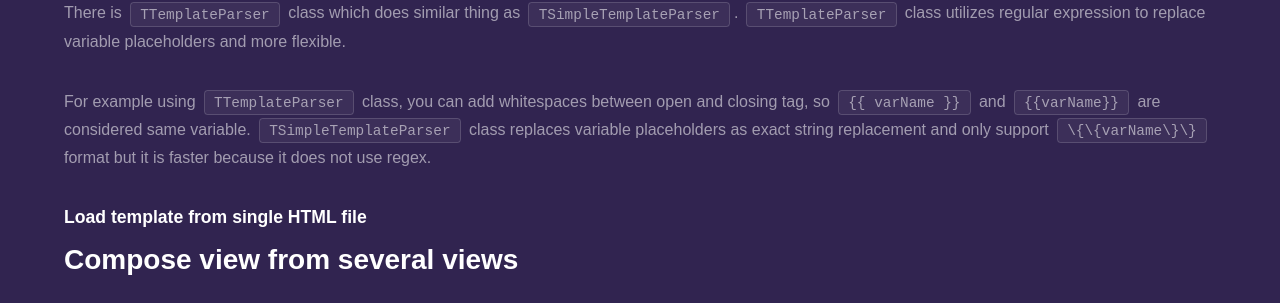
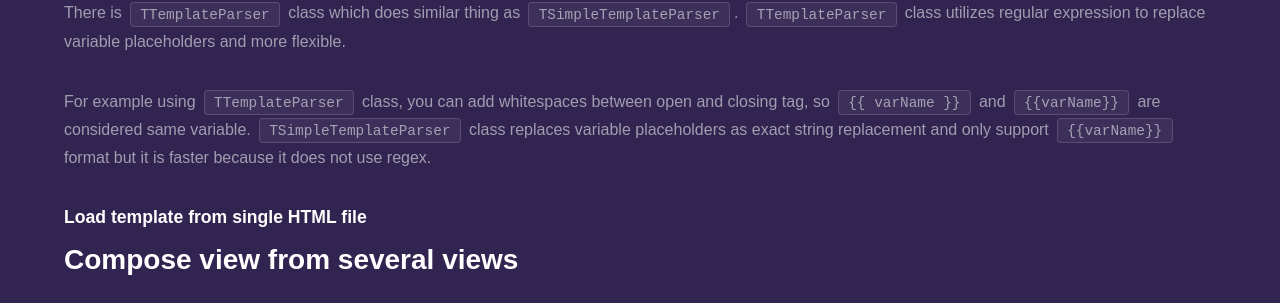
Before and after one commit to fanoframework/fanoframework.github.io, a Jekyll site: the page built from working-with-views/index.md, in a window 1280 px wide and 900 px high, scrolled down 1638 px. Shown: the part 247-550 px from the top of the window. Built offline with Jekyll 4.4.1, drawn with Linux system fonts in a browser that asks for light colours; our own code applies the rules of GitHub Pages for plain Markdown files; some of the changed lines change nothing that is shown.

Commit message:
fix {{}} is interpret as variable by Jekyll

```diff
--- a/working-with-views/index.md
+++ b/working-with-views/index.md
@@ -73,7 +73,7 @@ There is `TTemplateParser` class which does similar thing as `TSimpleTemplatePar
 to replace variable placeholders and more flexible.
 
 For example using `TTemplateParser` class, you can add whitespaces between open and closing tag, so `{{ "{{ varName " }}}}` and `{{ "{{varName" }}}}` are considered same variable. `TSimpleTemplateParser` class replaces variable placeholders as exact
-string replacement and only support `\{\{varName\}\}` format but it is faster because it does not use regex.
+string replacement and only support `{{ "{{varName" }}}}` format but it is faster because it does not use regex.
 
 
 ### Load template from single HTML file
```
